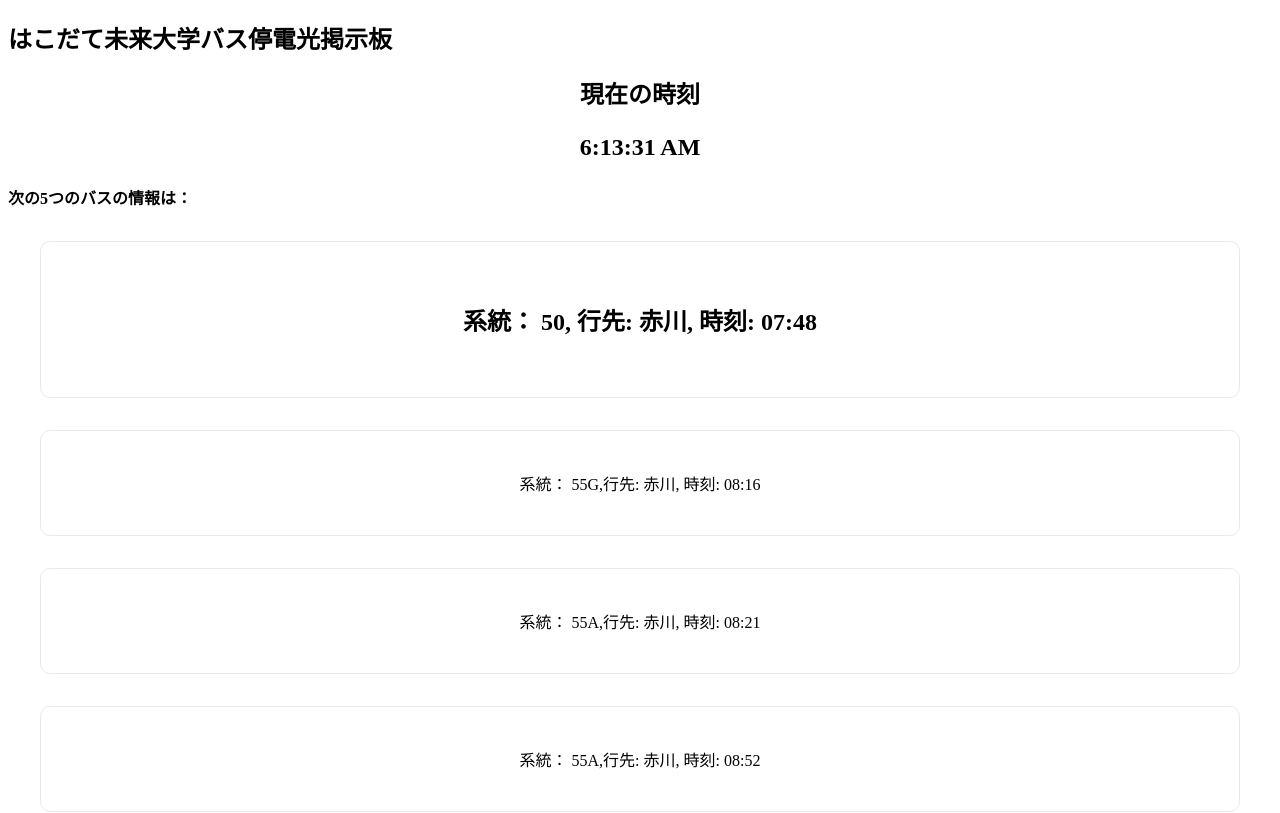
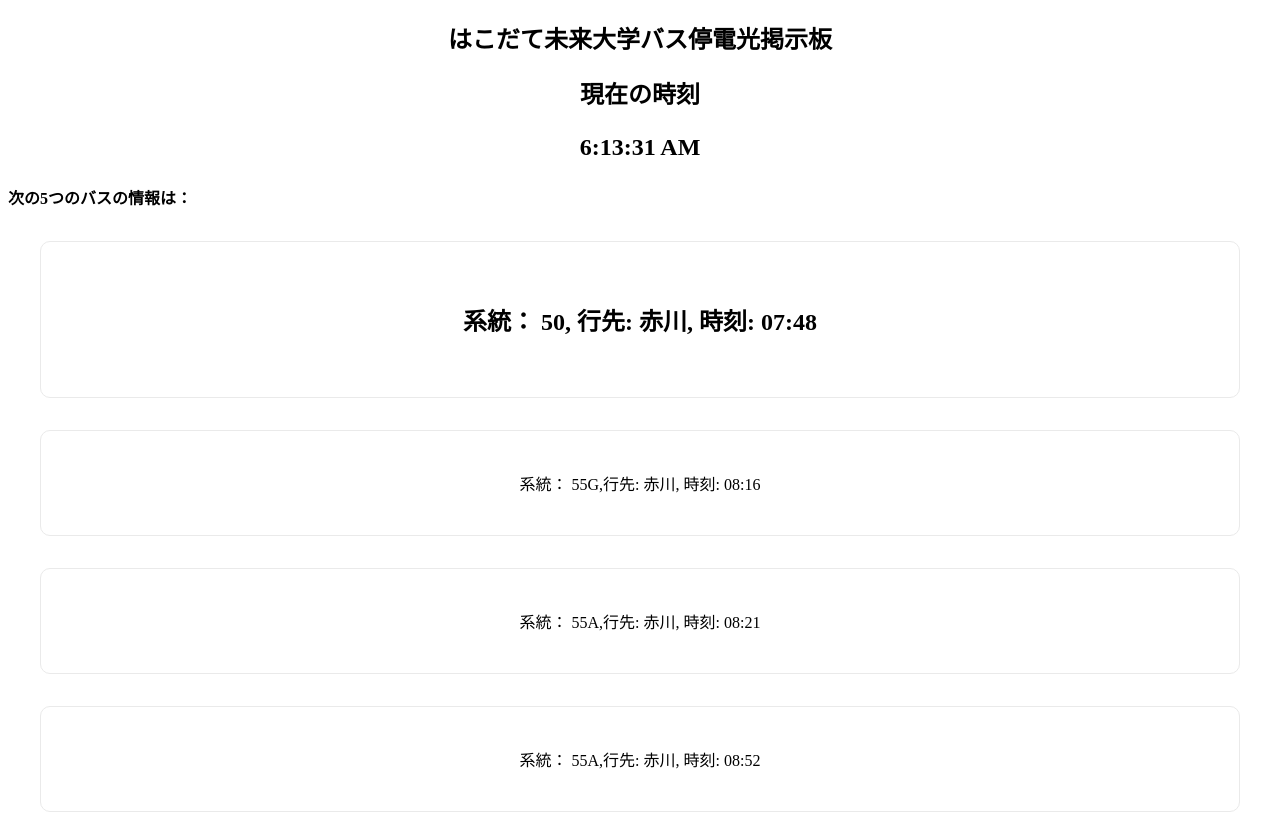
Before and after one commit to MIgimimi2mm/BusSupports, a Next.js app: page / in a window 1280 px wide. Shown: the top 813 px of the page. Built offline with nearby package versions, Linux system fonts and the light colour scheme.

Commit message:
アプリ名を追加

```diff
--- a/pages/index.js
+++ b/pages/index.js
@@ -112,7 +112,8 @@ export default function Home() {
         <title>ページのタイトルです</title>
       </Head>
       <section>
-        <div>
+        <div
+        className={styles.center}>
          <h1>はこだて未来大学バス停電光掲示板</h1>
         </div>
 
```
